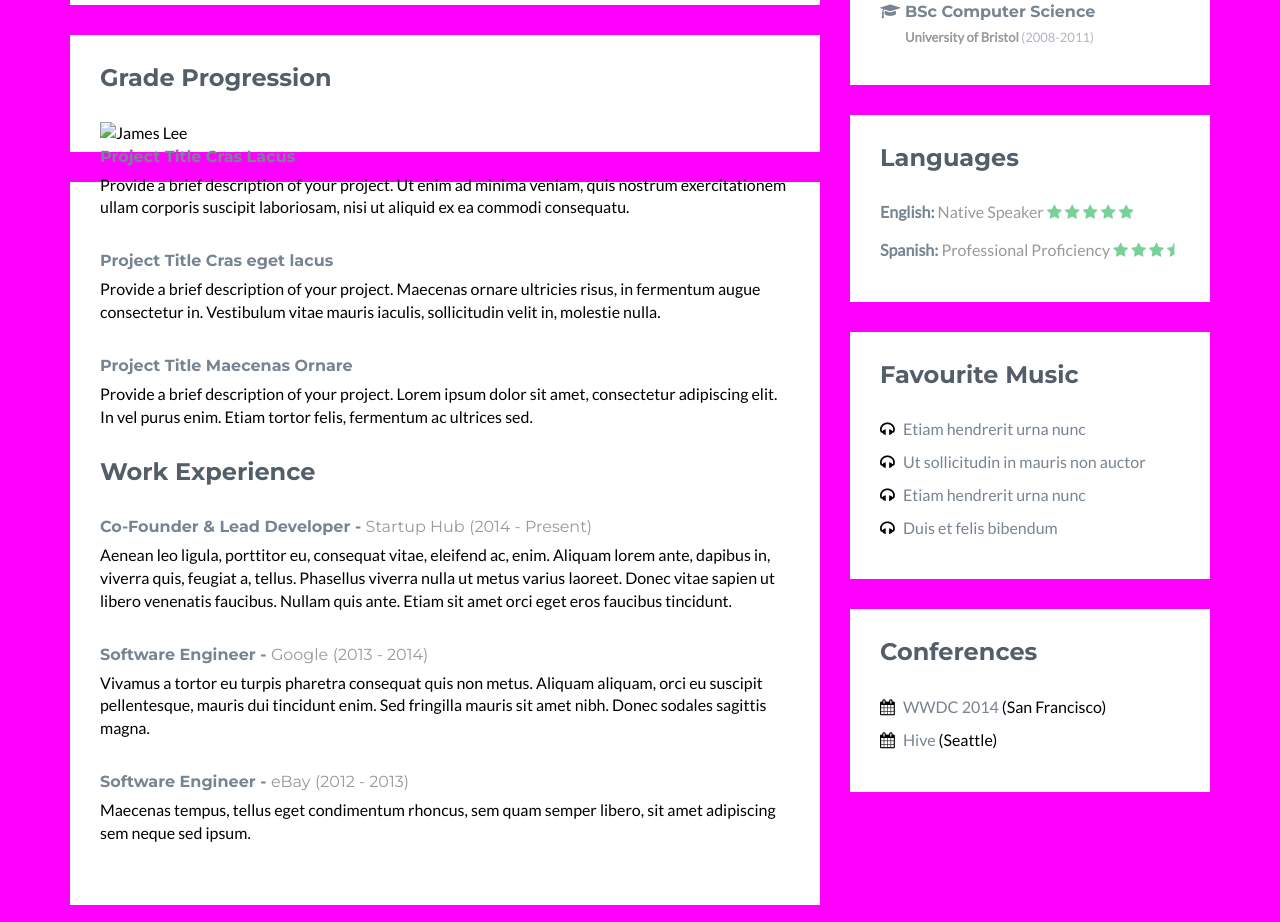
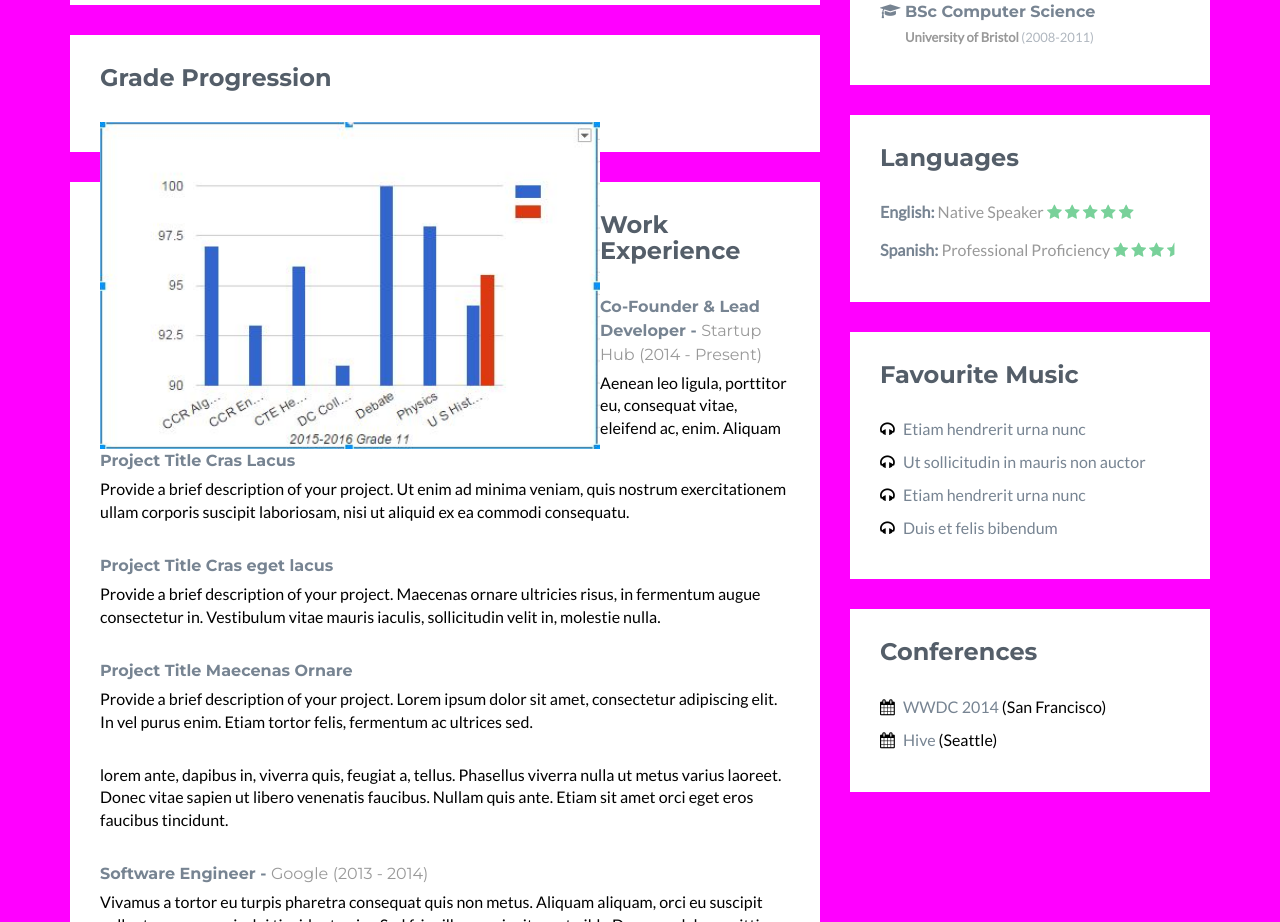
Before and after one commit to sharee2223/Sharee2223.github.io, a plain HTML site: page index.html in a window 1280 px wide. Shown: the part 1699-2621 px from the top of the page. Drawn offline with nearby package versions, Linux system fonts and the light colour scheme; no server answers; a script that the page names is missing; some icons are missing; files whose address does not match are found by name.

Commit message:
Update index.html

```diff
--- a/index.html
+++ b/index.html
@@ -134,7 +134,7 @@
                     <div class="section-inner">
                         <h2 class="heading">Grade Progression</h2>
                         <div class="content">
-                             <img class="profile-image img-responsive pull-left" src=" "width="500" length="600"alt="James Lee" />
+                             <img class="profile-image img-responsive pull-left" src="Sharee2223.github.io/img/Gradescst.JPG "width="500" length="600"alt="James Lee" />
             <div class="profile-content pull-left">
                             <div class="item">
                                 <h3 class="title"><a href="#">Project Title Cras Lacus</a></h3>
```
